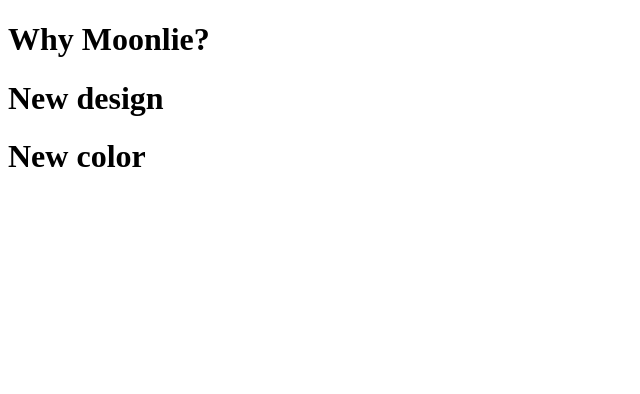
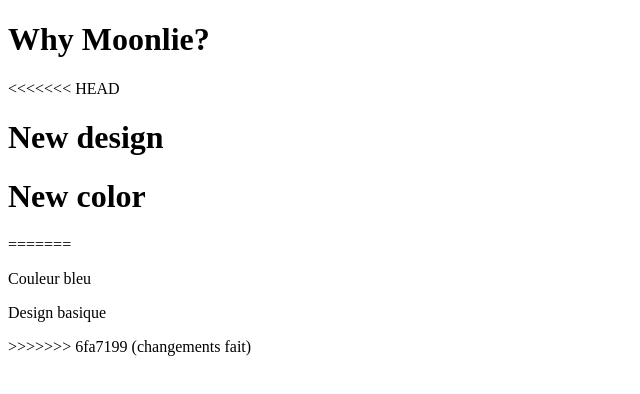
Before and after one commit to rockmoonlie/moonlie, a plain HTML site: page index.html in a window 1280 px wide. Shown: the whole page, without its empty margins (0-640 px from the left). Drawn offline with Linux system fonts and the light colour scheme.

Commit message:
nouvel essai

```diff
--- a/index.html
+++ b/index.html
@@ -7,7 +7,12 @@
 </head>
 <body>
     <h1>Why Moonlie?</h1>
+<<<<<<< HEAD
     <h1>New design</h1>
     <h1>New color</h1>
+=======
+    <p>Couleur bleu</p>
+    <p>Design basique</p>
+>>>>>>> 6fa7199 (changements fait)
 </body>
 </html>
```
